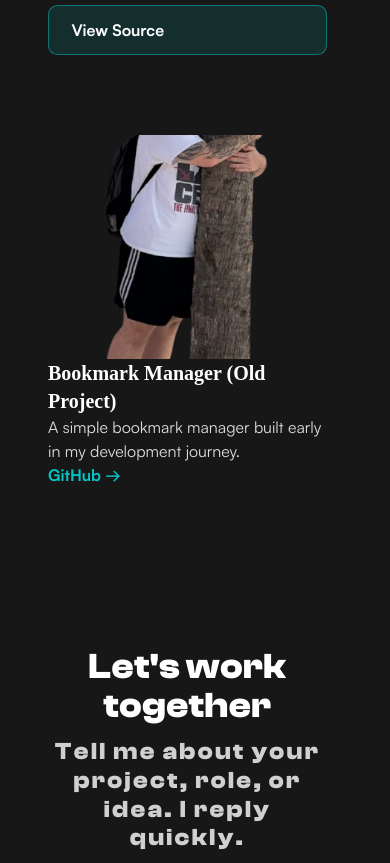
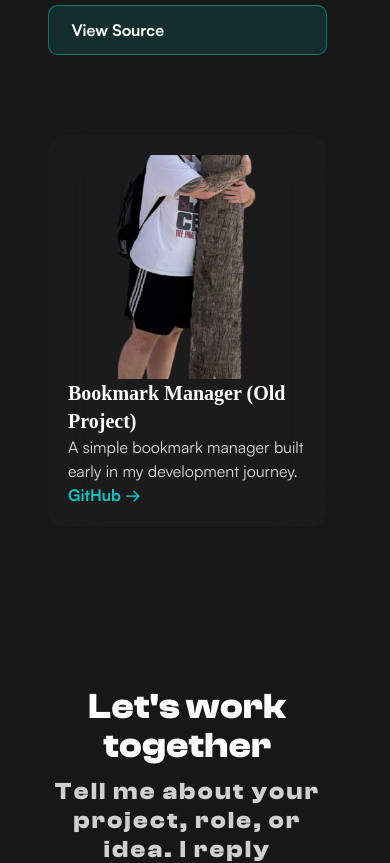
Before and after one commit to NiQo292/portfolio, a Next.js app: page / in a window 390 px wide. Shown: the part 6120-6983 px from the top of the page. Built offline with nearby package versions, Linux system fonts and the light colour scheme.

Commit message:
fix: class name spelling

```diff
--- a/components/sections/Projects/projects.css
+++ b/components/sections/Projects/projects.css
@@ -85,7 +85,7 @@
     opacity: 0.9;
   }
 
-  .project-card-secondary {
+  .project-secondary-card {
     background: rgba(255, 255, 255, 0.02);
     border-radius: 1rem;
     padding: 1.5rem;
@@ -94,7 +94,7 @@
   }
 
   @media (max-width: 899px) {
-    .project-card-secondary {
+    .project-secondary-card {
       padding: 1.25rem;
     }
 
```
